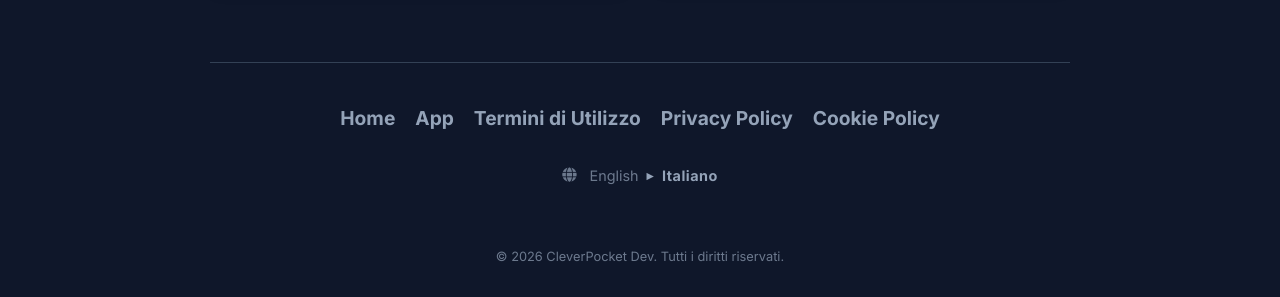
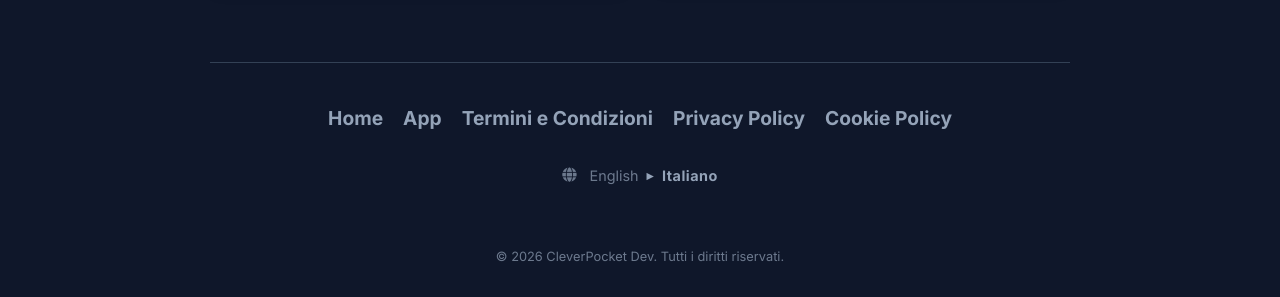
Before and after one commit to digitalcreat0r/sitoweb, a Jekyll site: the page built from it/index.html, in a window 1280 px wide. Shown: the part 870-1167 px from the top of the page. Built offline with Jekyll 4.4.1, drawn with Linux system fonts in a browser that asks for light colours.

Commit message:
aggiornamento

```diff
--- a/_data/it.yml
+++ b/_data/it.yml
@@ -5,7 +5,7 @@ site_description: "Sviluppatore indipendente focalizzato sulla creazione di app&
 maintenance_message: "Manutenzione in&nbsp;corso. Alcune funzionalità potrebbero essere temporaneamente non&nbsp;disponibili."
 nav_home: "Home"
 nav_apps: "App"
-nav_terms: "Termini di Utilizzo"
+nav_terms: "Termini e Condizioni"
 nav_privacy: "Privacy Policy"
 nav_cookie: "Cookie Policy"
 all_rights_reserved: "Tutti&nbsp;i&nbsp;diritti&nbsp;riservati."
```
